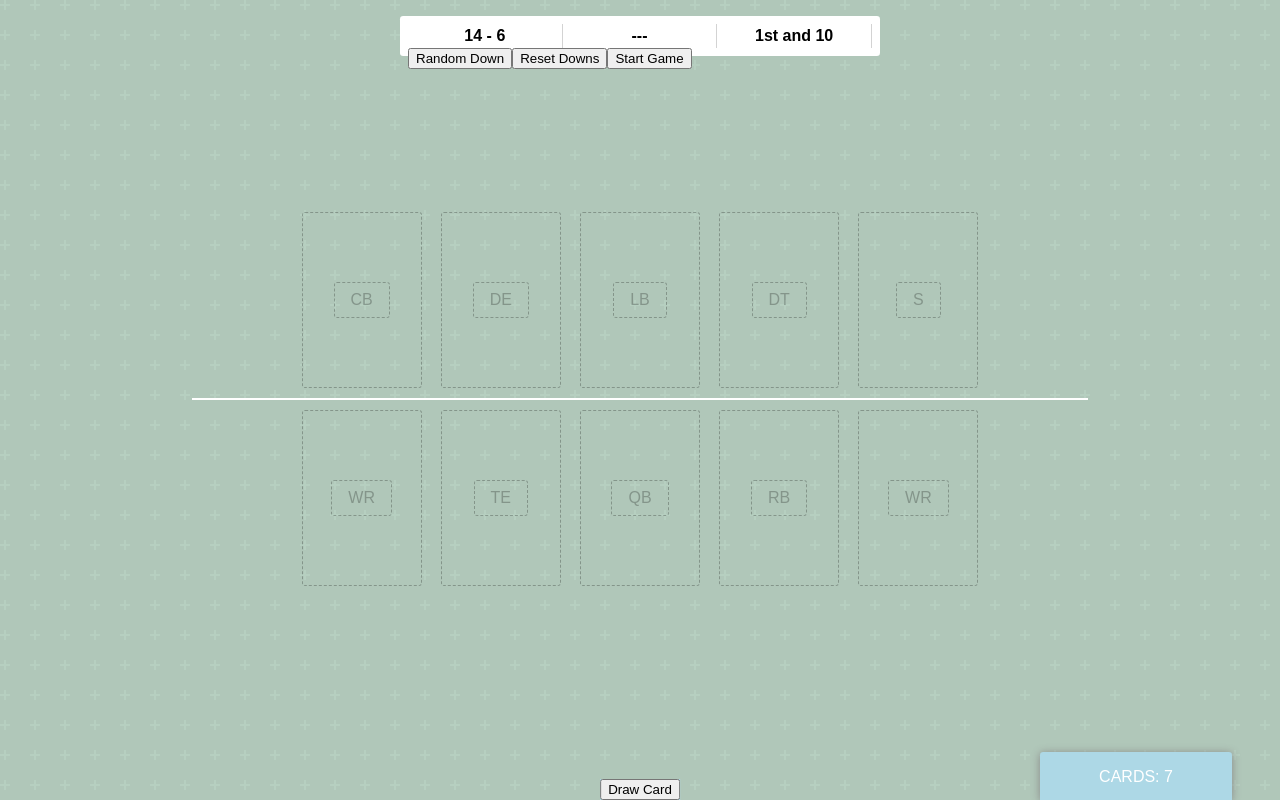
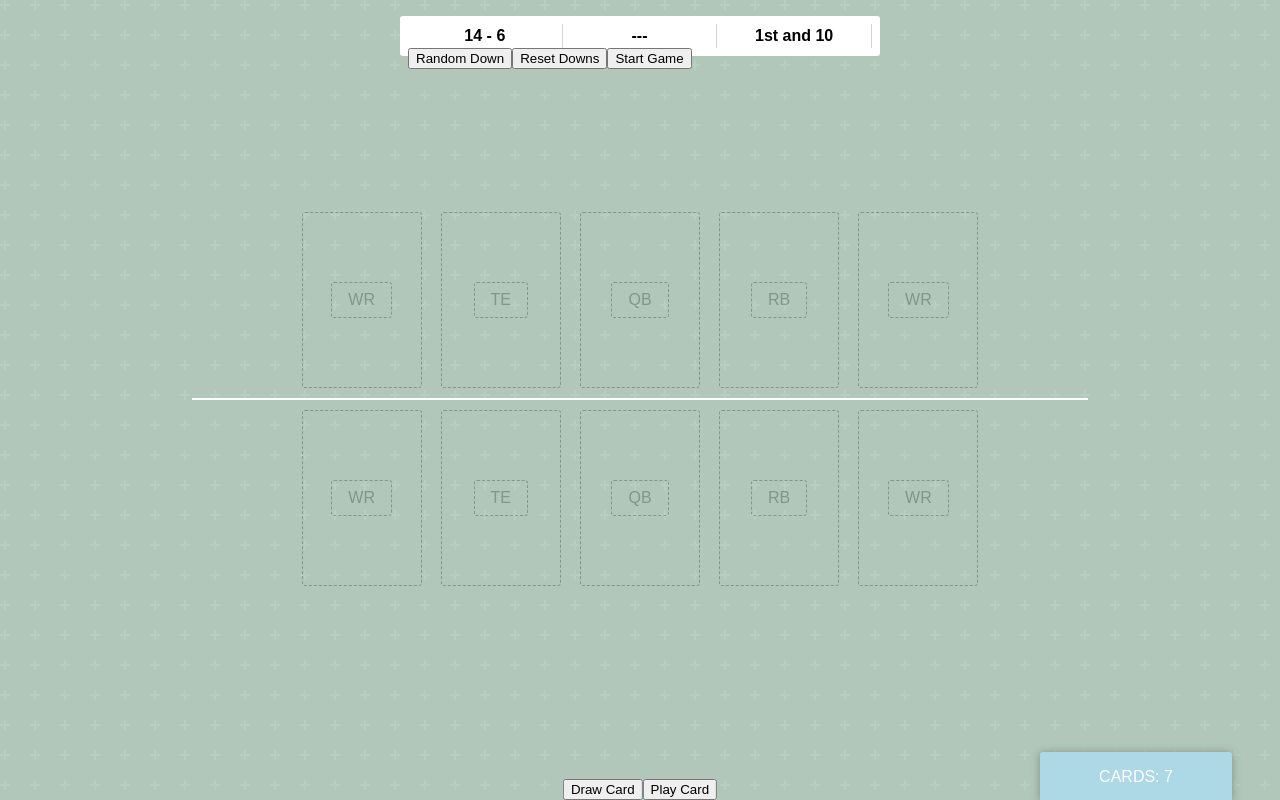
Before and after one commit to billearly/two-minute-warning, a Next.js app: page /game in a window 1280 px wide. Built offline with nearby package versions, Linux system fonts and the light colour scheme.

Commit message:
First steps towards playing cards from hand

```diff
--- a/components/board/GameBoard.tsx
+++ b/components/board/GameBoard.tsx
@@ -21,21 +21,8 @@ const GameBoard: React.SFC = () => {
             <ScoreBoard />
 
             <GameBoardWrapper>
-                <TeamSide>
-                    <CardSlot playerPosition={PlayerPosition.CB} />
-                    <CardSlot playerPosition={PlayerPosition.DE} />
-                    <CardSlot playerPosition={PlayerPosition.LB} />
-                    <CardSlot playerPosition={PlayerPosition.DT} />
-                    <CardSlot playerPosition={PlayerPosition.S} />
-                </TeamSide>
-
-                <TeamSide>
-                    <CardSlot playerPosition={PlayerPosition.WR} />
-                    <CardSlot playerPosition={PlayerPosition.TE} />
-                    <CardSlot playerPosition={PlayerPosition.QB} />
-                    <CardSlot playerPosition={PlayerPosition.RB} />
-                    <CardSlot playerPosition={PlayerPosition.WR} />
-                </TeamSide>
+                <TeamSide />
+                <TeamSide />
 
                 <PlayCardArea>
                     <CardSlot playerPosition={PlayerPosition.WR} />
--- a/components/board/Hand.tsx
+++ b/components/board/Hand.tsx
@@ -2,14 +2,15 @@ import React, { Component } from 'react';
 import styled from 'styled-components';
 import { inject, observer } from 'mobx-react';
 import StoreType from '../../stores/StoreTypes';
-import { HandStore, DeckStore } from '../../stores';
+import { HandStore, DeckStore, InPlayStore } from '../../stores';
 import { PlayerCard, PlayCard } from '../cards';
 import { IPlay, IPlayer } from 'model';
-import { CardType } from '../../enum';
+import { CardType, PlayerPosition } from '../../enum';
 
 interface IProps {
     HandStore?: HandStore;
     DeckStore?: DeckStore;
+    InPlayStore?: InPlayStore;
 }
 
 const StyledHand = styled.div`
@@ -22,6 +23,7 @@ const StyledHand = styled.div`
 
 @inject(StoreType.HANDSTORE)
 @inject(StoreType.DECKSTORE)
+@inject(StoreType.INPLAYSTORE)
 @observer
 export class Hand extends Component<IProps> {
     constructor(props) {
@@ -53,6 +55,22 @@ export class Hand extends Component<IProps> {
         );
     }
 
+    addCardToTeam(position: PlayerPosition): void {
+        //temp...maybe
+        for (var i = 0; i < this.props.HandStore.cards.length; i++) {
+            var card = this.props.HandStore.cards[i];
+            if (card.cardType === CardType.PLAYER) {
+                const playerCard = card as IPlayer;
+
+                if (playerCard.position === position) {
+                    // the magic. Not actually removing the card from HandStore yet
+                    this.props.InPlayStore.addCard(playerCard);
+                    break;
+                }
+            }
+        }
+    }
+
     generatePlayerCard(player: IPlayer, index: number): JSX.Element {
         return (
             <PlayerCard
@@ -79,6 +97,7 @@ export class Hand extends Component<IProps> {
             <StyledHand>
                 {this.renderCards()}
                 <button onClick={this.drawCardFromDeck}>Draw Card</button>
+                <button onClick={() => this.addCardToTeam(PlayerPosition.QB)}>Play Card</button>
             </StyledHand>
         );
     }
--- a/components/board/TeamSide.tsx
+++ b/components/board/TeamSide.tsx
@@ -1,6 +1,18 @@
+import { Component } from 'react';
 import styled from 'styled-components';
+import { inject, observer } from 'mobx-react';
+import { InPlayStore } from '../../stores';
+import { PlayerPosition } from '../../enum';
+import { IPlayer } from '../../model';
+import { PlayerCard } from '../cards';
+import { CardSlot } from '../cards'
+import StoreTypes from '../../stores/StoreTypes';
 
-export const TeamSide = styled.div`
+interface IProps {
+    InPlayStore?: InPlayStore;
+}
+
+const TeamSideStyled = styled.div`
     display: flex;
     justify-content: center;
     height: 50%;
@@ -12,3 +24,39 @@ export const TeamSide = styled.div`
         border-bottom: 2px solid white;
     }
 `;
+
+@inject(StoreTypes.INPLAYSTORE)
+@observer
+export class TeamSide extends Component<IProps> {
+    constructor(props) {
+        super(props);
+
+        this.generateCard = this.generateCard.bind(this);
+    }
+
+    generateCard(player: IPlayer): JSX.Element {
+        if (player) {
+            return (
+                <PlayerCard
+                    playerInfo={player}
+                />
+            );
+        }
+    }
+
+    render() {
+        return (
+            <TeamSideStyled>
+                <CardSlot playerPosition={PlayerPosition.WR} />
+                <CardSlot playerPosition={PlayerPosition.TE} />
+
+                <CardSlot playerPosition={PlayerPosition.QB}>
+                    {this.generateCard(this.props.InPlayStore.qb)}
+                </CardSlot>
+
+                <CardSlot playerPosition={PlayerPosition.RB} />
+                <CardSlot playerPosition={PlayerPosition.WR} />
+            </TeamSideStyled>
+        );
+    }
+}
--- a/components/cards/CardSlot.tsx
+++ b/components/cards/CardSlot.tsx
@@ -33,10 +33,11 @@ const CardSlotLabel = styled.span`
     border-radius: 0.2em;
 `;
 
-export const CardSlot: React.SFC<ICardSlotProps> = ({ playerPosition }) => {
+export const CardSlot: React.SFC<ICardSlotProps> = ({ playerPosition, children }) => {
     return (
         <StyledCardSlot>
             <CardSlotLabel>{playerPosition}</CardSlotLabel>
+            {children}
         </StyledCardSlot>
     );
 };
--- /dev/null
+++ b/stores/InPlayStore.ts
@@ -0,0 +1,61 @@
+import { observable, action } from 'mobx'
+import { IPlayer, IPlay } from '../model';
+import { CardType, PlayerPosition } from '../enum';
+
+export class InPlayStore {
+    @observable
+    qb: IPlayer;
+
+    @observable
+    rb: IPlayer;
+
+    @observable
+    wr: IPlayer;
+
+    @observable
+    te: IPlayer;
+
+    @observable
+    play: IPlay;
+
+    @action
+    addCard = (card: (IPlay|IPlayer)): void => {
+        switch(card.cardType) {
+            case CardType.PLAYER:
+                this.assignToPlayerSlot(card as IPlayer);
+                break;
+
+            case CardType.PLAY:
+                this.play = card as IPlay;
+                break;
+
+            default:
+                throw new Error(`${card.cardType} is not a valid card type`);
+        }
+    }
+
+    private assignToPlayerSlot (player: IPlayer): void {
+        // this[player.position] = player; ???
+
+        switch(player.position) {
+            case PlayerPosition.QB:
+                this.qb = player;
+                break;
+
+            case PlayerPosition.RB:
+                this.rb = player;
+                break;
+
+            case PlayerPosition.WR:
+                this.wr = player;
+                break;
+
+            case PlayerPosition.TE:
+                this.te = player;
+                break;
+
+            default:
+                throw new Error(`${player.position} is not a valid position`);
+        }
+    }
+}
--- a/stores/StoreTypes.ts
+++ b/stores/StoreTypes.ts
@@ -1,7 +1,8 @@
 enum StoreType {
     SCOREBOARD = "ScoreBoardStore",
     DECKSTORE = "DeckStore",
-    HANDSTORE = "HandStore"
+    HANDSTORE = "HandStore",
+    INPLAYSTORE = "InPlayStore"
 };
 
 export default StoreType;
--- a/stores/helpers.ts
+++ b/stores/helpers.ts
@@ -1,9 +1,10 @@
 import StoreType from './StoreTypes';
-import { ScoreBoardStore, DeckStore, HandStore } from './';
+import { ScoreBoardStore, DeckStore, HandStore, InPlayStore } from './';
 
 let scoreBoardStore = null;
 let deckStore = null;
 let handStore = null;
+let inPlayStore = null;
 
 const getCachedStore = (store: string): object => {
     switch(store) {
@@ -28,6 +29,13 @@ const getCachedStore = (store: string): object => {
 
             return handStore;
 
+        case StoreType.INPLAYSTORE:
+            if (inPlayStore === null) {
+                inPlayStore = new InPlayStore();
+            }
+
+            return inPlayStore;
+
         default:
             throw new Error(`${store} is not a defined store type`);
     }
@@ -44,6 +52,9 @@ const createNewStore = (store: string): object => {
         case StoreType.HANDSTORE:
             return new HandStore();
 
+        case StoreType.INPLAYSTORE:
+            return new InPlayStore();
+
         default:
             throw new Error(`${store} is not a defined store type`);
     }
--- a/stores/index.ts
+++ b/stores/index.ts
@@ -1,3 +1,4 @@
 export { ScoreBoardStore } from './ScoreBoardStore';
 export { DeckStore } from './DeckStore';
 export { HandStore } from './HandStore';
+export { InPlayStore } from './InPlayStore';
```
